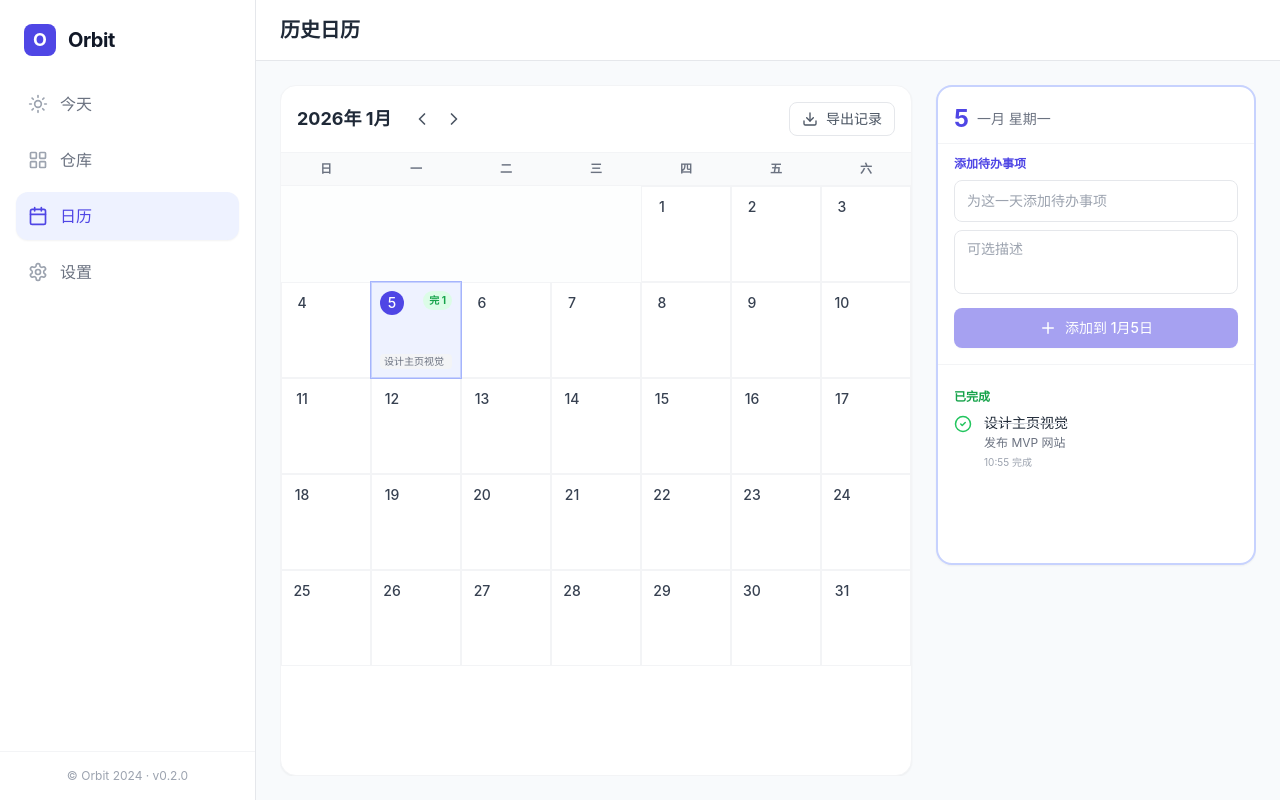
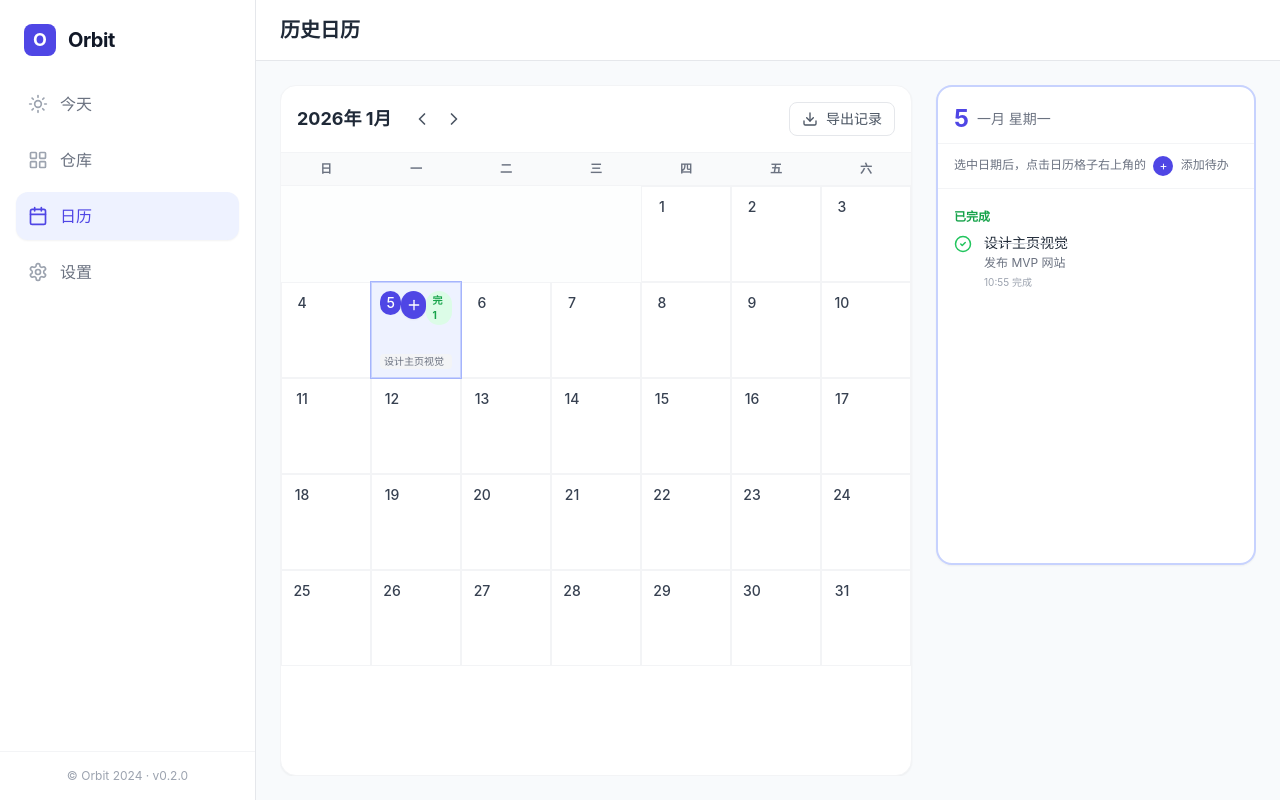
Before and after one commit to blacksheep-skip/orbit-0106, a React (Vite) app in the folder orbit_-ai-目标与心流追踪/: page / in a window 1280 px wide. Both pictures are taken after a click on the button "日历". Built offline with nearby package versions, Linux system fonts and the light colour scheme.

Commit message:
时间显示及待办问题

```diff
--- a/orbit_-ai-目标与心流追踪/App.tsx
+++ b/orbit_-ai-目标与心流追踪/App.tsx
@@ -7,6 +7,7 @@ import { CalendarView } from './components/CalendarView';
 import { SettingsView } from './components/SettingsView';
 import { Goal, MatrixQuadrant } from './types';
 import { PlusCircle, Upload } from 'lucide-react';
+import { getLocalDateKey } from './utils/date';
 
 const INITIAL_GOALS: Goal[] = [
   {
@@ -103,7 +104,7 @@ const App: React.FC = () => {
   // Add ALL incomplete sub-goals of this goal to today
   const handleAddToToday = (e: React.MouseEvent, id: string) => {
     e.stopPropagation();
-    const todayStr = new Date().toISOString().split('T')[0];
+    const todayStr = getLocalDateKey();
 
     // Find current max index to append to end
     let maxIndex = 0;
@@ -326,7 +327,7 @@ const App: React.FC = () => {
   const selectedGoal = goals.find(g => g.id === selectedGoalId);
 
   // Count sub-goals for today
-  const todayDateKey = new Date().toISOString().split('T')[0];
+  const todayDateKey = getLocalDateKey();
   const todaySubGoalsCount = goals.reduce((acc, goal) => {
     return acc + goal.subGoals.filter(sg => sg.assignedDate === todayDateKey && !sg.isCompleted).length;
   }, 0);
--- a/orbit_-ai-目标与心流追踪/components/CalendarView.tsx
+++ b/orbit_-ai-目标与心流追踪/components/CalendarView.tsx
@@ -1,6 +1,7 @@
 import React, { useState, useMemo } from 'react';
 import { Goal, SubGoal } from '../types';
 import { ChevronLeft, ChevronRight, CheckCircle2, Download, Plus } from 'lucide-react';
+import { getLocalDateKey } from '../utils/date';
 
 interface Props {
   goals: Goal[];
@@ -12,13 +13,11 @@ export const CalendarView: React.FC<Props> = ({ goals, onAddScheduledTask }) =>
   const [selectedDate, setSelectedDate] = useState<Date>(new Date());
   const [newTaskTitle, setNewTaskTitle] = useState('');
   const [newTaskDesc, setNewTaskDesc] = useState('');
+  const [isAddModalOpen, setIsAddModalOpen] = useState(false);
 
   // Helper to normalize date to YYYY-MM-DD for comparison (using local time)
   const toDateKey = (date: Date) => {
-    const year = date.getFullYear();
-    const month = String(date.getMonth() + 1).padStart(2, '0');
-    const day = String(date.getDate()).padStart(2, '0');
-    return `${year}-${month}-${day}`;
+    return getLocalDateKey(date);
   };
 
   const completedMap = useMemo(() => {
@@ -138,6 +137,20 @@ export const CalendarView: React.FC<Props> = ({ goals, onAddScheduledTask }) =>
              `}>
                {d}
              </span>
+             {isSelected && (
+               <button
+                 onClick={(e) => {
+                   e.stopPropagation();
+                   setSelectedDate(date);
+                   setIsAddModalOpen(true);
+                 }}
+                 className="w-7 h-7 rounded-full bg-indigo-600 text-white flex items-center justify-center shadow-sm active:scale-95 transition-transform"
+                 title="为这一天添加待办"
+                 aria-label="为这一天添加待办"
+               >
+                 <Plus size={16} />
+               </button>
+             )}
              <div className="flex items-center gap-1">
                {scheduled.length > 0 && (
                  <span className="text-[10px] font-bold text-indigo-600 bg-indigo-100 px-1.5 py-0.5 rounded-full">
@@ -183,6 +196,7 @@ export const CalendarView: React.FC<Props> = ({ goals, onAddScheduledTask }) =>
     onAddScheduledTask(selectedDateKey, newTaskTitle.trim(), newTaskDesc.trim() || undefined);
     setNewTaskTitle('');
     setNewTaskDesc('');
+    setIsAddModalOpen(false);
   };
 
   return (
@@ -224,7 +238,7 @@ export const CalendarView: React.FC<Props> = ({ goals, onAddScheduledTask }) =>
         </div>
       </div>
 
-      {/* Side Panel: Selected Date Details - 手机端固定在底部，桌面端在右侧 */}
+      {/* Side Panel: Selected Date Details - 手机端在下方，桌面端在右侧 */}
       <div className="w-full md:w-80 bg-white rounded-2xl shadow-sm border-2 border-indigo-200 flex flex-col overflow-hidden shrink-0 md:max-h-full" style={{ maxHeight: '60vh' }}>
          <h3 className="font-bold text-gray-800 mb-3 pb-2 border-b border-gray-100 flex items-center gap-2 shrink-0 px-4 pt-4">
            <span className="text-2xl text-indigo-600">{selectedDate.getDate()}</span>
@@ -233,30 +247,11 @@ export const CalendarView: React.FC<Props> = ({ goals, onAddScheduledTask }) =>
            </span>
          </h3>
 
-         {/* Add scheduled task - Always visible and prominent */}
-         <div className="px-4 shrink-0 border-b border-gray-100 pb-4 mb-4">
-           <p className="text-xs font-semibold text-indigo-600 mb-2">添加待办事项</p>
-           <form onSubmit={handleAdd} className="space-y-2">
-           <input
-             value={newTaskTitle}
-             onChange={e => setNewTaskTitle(e.target.value)}
-             placeholder="为这一天添加待办事项"
-             className="w-full border border-gray-200 rounded-lg px-3 py-2.5 text-sm focus:ring-2 focus:ring-indigo-500 focus:border-indigo-500 outline-none"
-           />
-           <textarea
-             value={newTaskDesc}
-             onChange={e => setNewTaskDesc(e.target.value)}
-             placeholder="可选描述"
-             className="w-full border border-gray-200 rounded-lg px-3 py-2 text-sm focus:ring-2 focus:ring-indigo-500 focus:border-indigo-500 outline-none h-16 resize-none"
-           />
-             <button
-               type="submit"
-               disabled={!newTaskTitle.trim()}
-               className="w-full bg-indigo-600 hover:bg-indigo-700 disabled:opacity-50 disabled:cursor-not-allowed text-white rounded-lg py-2.5 text-sm font-medium flex items-center justify-center gap-2 transition-colors shadow-sm"
-             >
-               <Plus size={18} /> 添加到 {selectedDate.toLocaleDateString('zh-CN', { month: 'short', day: 'numeric' })}
-             </button>
-           </form>
+         {/* Hint for mobile */}
+         <div className="px-4 shrink-0 border-b border-gray-100 pb-3 mb-3">
+           <p className="text-xs text-gray-500">
+             选中日期后，点击日历格子右上角的 <span className="inline-flex items-center justify-center w-5 h-5 bg-indigo-600 text-white rounded-full align-middle mx-1">+</span> 添加待办
+           </p>
          </div>
 
          <div className="flex-1 overflow-y-auto custom-scrollbar space-y-3 px-4 pb-4">
@@ -308,6 +303,48 @@ export const CalendarView: React.FC<Props> = ({ goals, onAddScheduledTask }) =>
            )}
          </div>
       </div>
+
+      {/* Add Task Modal (mobile-friendly) */}
+      {isAddModalOpen && (
+        <div className="fixed inset-0 bg-black/50 backdrop-blur-sm z-50 flex items-center justify-center p-4 pb-20 md:pb-4">
+          <div className="bg-white rounded-2xl shadow-xl w-full max-w-md p-5">
+            <div className="flex items-center justify-between mb-3">
+              <h3 className="text-lg font-bold text-gray-900">
+                添加到 {selectedDate.toLocaleDateString('zh-CN')}
+              </h3>
+              <button
+                onClick={() => setIsAddModalOpen(false)}
+                className="p-2 rounded-full hover:bg-gray-100"
+                aria-label="关闭"
+              >
+                ✕
+              </button>
+            </div>
+            <form onSubmit={handleAdd} className="space-y-3">
+              <input
+                value={newTaskTitle}
+                onChange={e => setNewTaskTitle(e.target.value)}
+                placeholder="待办标题（必填）"
+                className="w-full border border-gray-200 rounded-lg px-3 py-2.5 text-sm focus:ring-2 focus:ring-indigo-500 focus:border-indigo-500 outline-none"
+                autoFocus
+              />
+              <textarea
+                value={newTaskDesc}
+                onChange={e => setNewTaskDesc(e.target.value)}
+                placeholder="可选描述"
+                className="w-full border border-gray-200 rounded-lg px-3 py-2 text-sm focus:ring-2 focus:ring-indigo-500 focus:border-indigo-500 outline-none h-20 resize-none"
+              />
+              <button
+                type="submit"
+                disabled={!newTaskTitle.trim()}
+                className="w-full bg-indigo-600 hover:bg-indigo-700 disabled:opacity-50 disabled:cursor-not-allowed text-white rounded-lg py-2.5 text-sm font-medium flex items-center justify-center gap-2 transition-colors"
+              >
+                <Plus size={18} /> 添加
+              </button>
+            </form>
+          </div>
+        </div>
+      )}
     </div>
   );
 };
--- a/orbit_-ai-目标与心流追踪/components/EisenhowerMatrix.tsx
+++ b/orbit_-ai-目标与心流追踪/components/EisenhowerMatrix.tsx
@@ -1,6 +1,7 @@
 import React, { useState } from 'react';
 import { Goal, MatrixQuadrant } from '../types';
 import { AlertCircle, Calendar, Clock, Trash2, CheckCircle2, Plus, Sun, X, Trophy } from 'lucide-react';
+import { getLocalDateKey } from '../utils/date';
 
 interface Props {
   goals: Goal[];
@@ -111,7 +112,7 @@ const ExpandedQuadrantView: React.FC<{
             const totalCount = goal.subGoals.length;
             const progress = totalCount === 0 ? 0 : (completedCount / totalCount) * 100;
 
-            const todayStr = new Date().toISOString().split('T')[0];
+            const todayStr = getLocalDateKey();
             const hasTasksToday = goal.subGoals.some(sg => !sg.isCompleted && sg.assignedDate === todayStr);
             const allIncompleteAssigned = goal.subGoals.every(sg => sg.isCompleted || sg.assignedDate === todayStr);
 
--- a/orbit_-ai-目标与心流追踪/components/GoalDetail.tsx
+++ b/orbit_-ai-目标与心流追踪/components/GoalDetail.tsx
@@ -2,6 +2,7 @@ import React, { useState, useRef, useEffect } from 'react';
 import { Goal, SubGoal, GoalLog, MatrixQuadrant } from '../types';
 import { ArrowLeft, CheckSquare, Square, Send, Copy, FileText, Activity, ChevronRight, MousePointerClick, Sun, Pencil, Save, X, Trash2 } from 'lucide-react';
 import { formatGoalForExport } from '../services/geminiService';
+import { getLocalDateKey } from '../utils/date';
 
 interface Props {
   goal: Goal;
@@ -34,7 +35,7 @@ export const GoalDetail: React.FC<Props> = ({ goal, onBack, onUpdateGoal }) => {
   const [copyFeedback, setCopyFeedback] = useState(false);
 
   const activeSubGoal = goal.subGoals.find(sg => sg.id === activeSubGoalId);
-  const todayStr = new Date().toISOString().split('T')[0];
+  const todayStr = getLocalDateKey();
 
   useEffect(() => {
     if (logContainerRef.current) {
--- a/orbit_-ai-目标与心流追踪/components/TodayView.tsx
+++ b/orbit_-ai-目标与心流追踪/components/TodayView.tsx
@@ -1,6 +1,7 @@
 import React, { useState, useEffect } from 'react';
 import { Goal, SubGoal, MatrixQuadrant } from '../types';
 import { CheckSquare, Square, CalendarOff, ArrowRight, GripVertical } from 'lucide-react';
+import { getLocalDateKey } from '../utils/date';
 
 interface Props {
   goals: Goal[];
@@ -37,7 +38,7 @@ export const TodayView: React.FC<Props> = ({ goals, onToggleSubGoal, onRemoveSub
 
   // Re-flatten tasks whenever goals change
   useEffect(() => {
-      const todayDateStr = new Date().toISOString().split('T')[0];
+      const todayDateStr = getLocalDateKey();
       const tasks: { goal: Goal, subGoal: SubGoal }[] = [];
 
       goals.forEach(g => {
--- /dev/null
+++ b/orbit_-ai-目标与心流追踪/utils/date.ts
@@ -0,0 +1,6 @@
+export function getLocalDateKey(date: Date = new Date()): string {
+  const year = date.getFullYear();
+  const month = String(date.getMonth() + 1).padStart(2, '0');
+  const day = String(date.getDate()).padStart(2, '0');
+  return `${year}-${month}-${day}`;
+}
```
Also changed, not shown: 1 other file (tests, documents, lock files or other folders).
